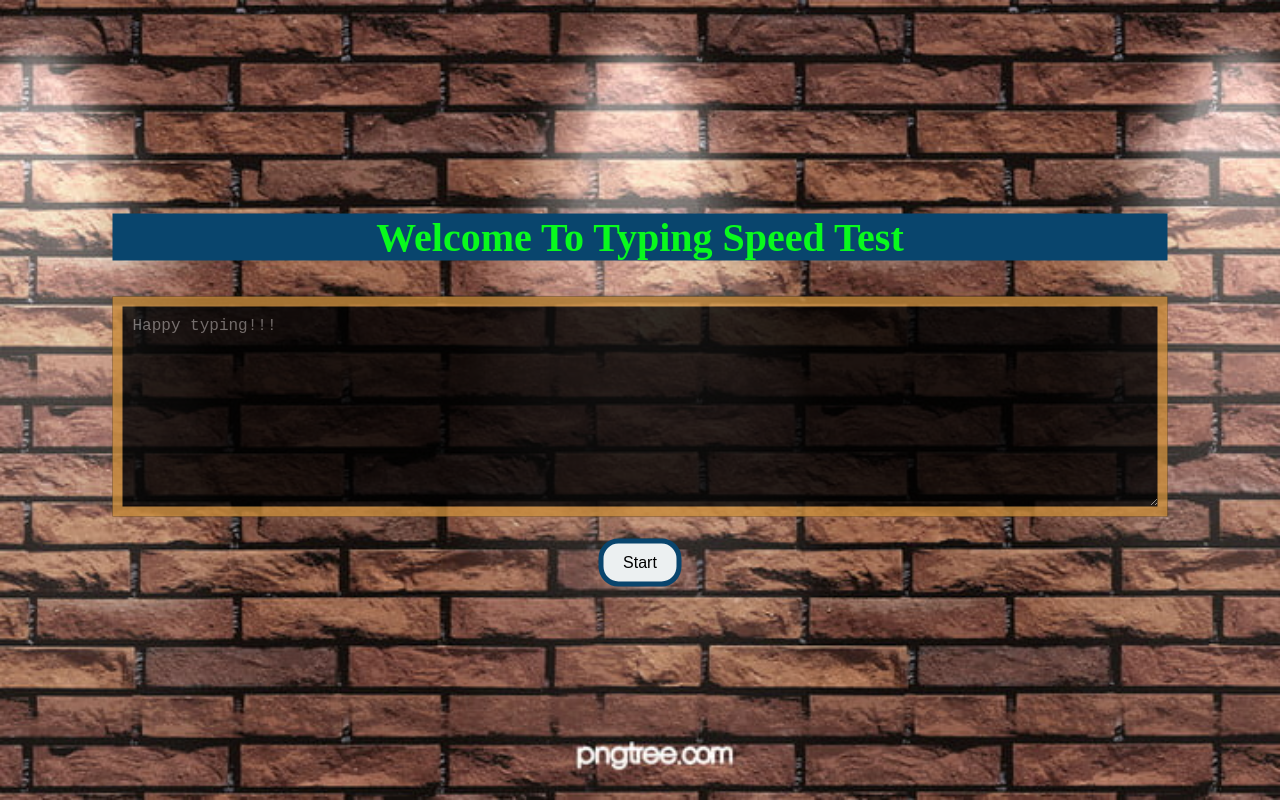
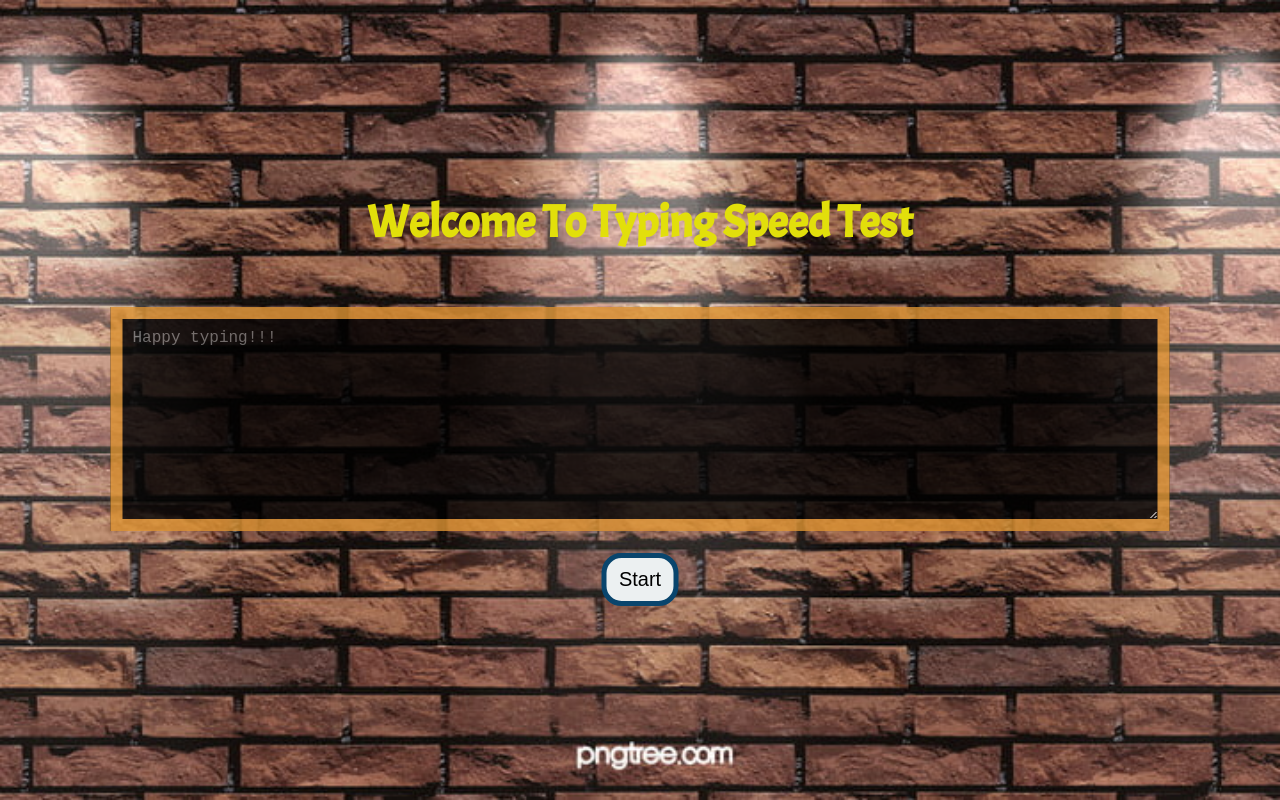
Before and after one commit to RohitKuwar/typingspeedtest.github.io, a plain HTML site: page index.html in a window 1280 px wide. Drawn offline with Linux system fonts and the light colour scheme.

Commit message:
Update styles.css

```diff
--- a/styles.css
+++ b/styles.css
@@ -1,3 +1,6 @@
+@import url('https://fonts.googleapis.com/css2?family=Acme&display=swap');
+@import url('https://fonts.googleapis.com/css2?family=Acme&display=swap');
+
 *{
     padding: 0;
     margin: 0;
@@ -22,15 +25,22 @@ body{
 }
 
 h1{
-    color: rgb(9, 250, 29);
+    color: rgb(226, 223, 11);
+    text-transform: capitalize;
+    font-size: 45px;
+    font-family: 'Acme', sans-serif;
+
+}
+
+h1:hover{
     background: #09456d;
-    text-transform: capitalize;
-    font-size: 40px;
 }
 
 h2{
-    color: lavender;
-    background: grey;
+    color: white;
+    padding: 10px;
+    font-family: 'Permanent Marker', cursive;
+    font-size: 22px;
 }
 
 textarea{
@@ -38,7 +48,7 @@ textarea{
     opacity: 0.8;
     color: white;
     font-size: large;
-    border: 10px solid rgb(202, 140, 60);
+    border: 12px solid rgb(221, 147, 51);
     outline: none;
     padding: 10px;
 }
@@ -48,7 +58,13 @@ textarea{
     border: 5px solid #09456d;
     border-radius: 20px;
     outline: none;
-    font-size: medium;
-    padding: 10px 20px;
+    font-size: 20px;
+    padding: 10px 12px;
     cursor: pointer;
 }
+
+.mainbtn:hover{
+    background: #09456d;
+    color: white;
+    border: 5px solid #1296ee;
+}
```
